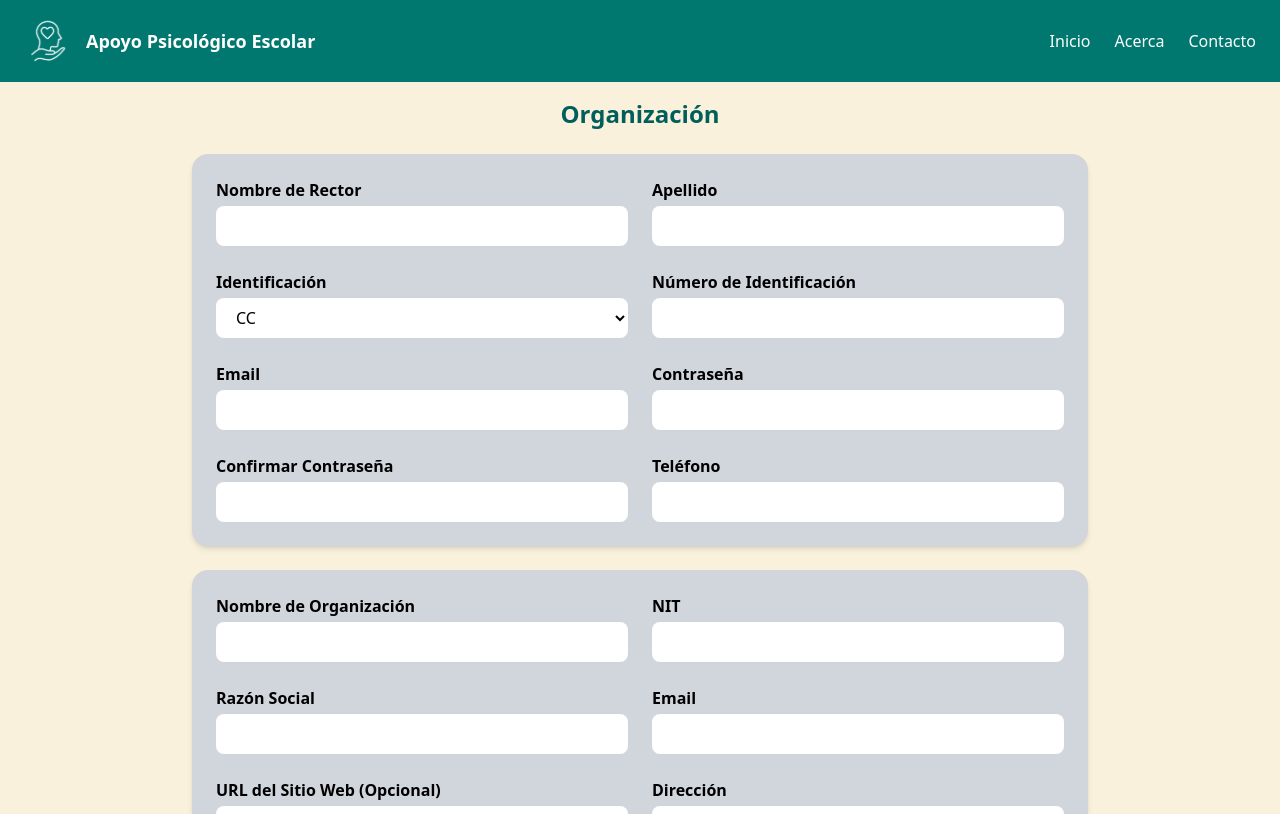
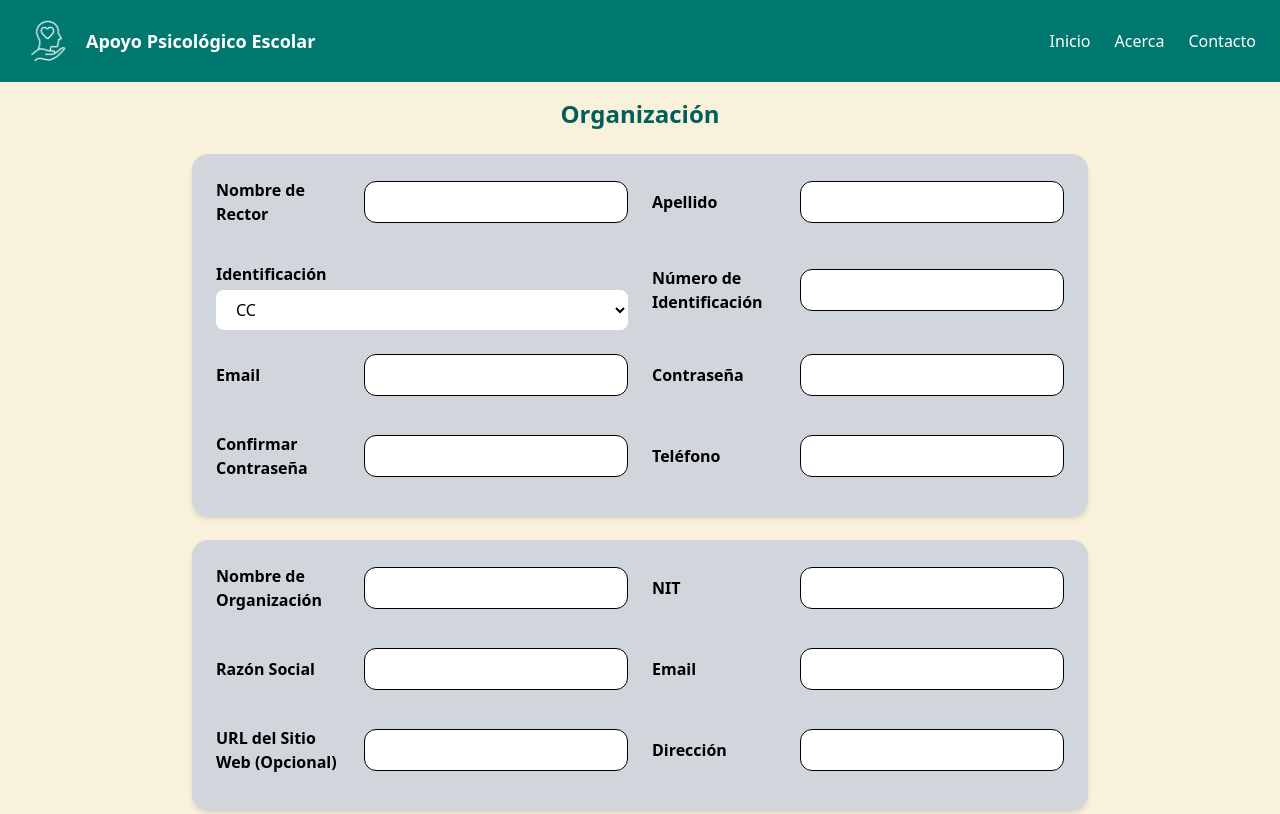
Before and after one commit to GPplay/Sistema-de-gestion-de-ayuda-psicologica, a React (Vite) app: page /registro/organizacion in a window 1280 px wide. Shown: the top 814 px of the page. Built offline with nearby package versions, Linux system fonts and the light colour scheme.

Commit message:
Registrar estudiante

```diff
--- /dev/null
+++ b/src/Components/FromButtons.jsx
@@ -0,0 +1,18 @@
+const FormButtons = ({ onRegister, onUpload }) => (
+  <div className="flex justify-around mt-6">
+    <button
+      onClick={onUpload}
+      className="bg-teal-700 text-white px-6 py-2 rounded-full hover:bg-teal-900 transition flex items-center gap-2"
+    >
+      Subir Excel ⬆️
+    </button>
+    <button
+      onClick={onRegister}
+      className="bg-teal-700 text-white px-6 py-2 rounded-full hover:bg-teal-900 transition flex items-center gap-2"
+    >
+      Registrar ✈️
+    </button>
+  </div>
+)
+
+export default FormButtons
--- /dev/null
+++ b/src/Components/InputField.jsx
@@ -0,0 +1,13 @@
+const InputField = ({ label, value, onChange, type = "text" }) => (
+  <div className="flex items-center justify-between gap-4 mb-3">
+    <label className="w-1/3 font-semibold">{label}</label>
+    <input
+      type={type}
+      value={value}
+      onChange={onChange}
+      className="w-2/3 px-3 py-2 border rounded-xl bg-white rounded-lg px-4 py-2"
+    />
+  </div>
+)
+
+export default InputField
--- a/src/Pages/Rector/RegistroEstudiante.jsx
+++ b/src/Pages/Rector/RegistroEstudiante.jsx
@@ -1,26 +1,62 @@
-import React from 'react';
+import { useState } from "react"
+import InputField from "../../Components/InputField"
+import FormButtons from "../../Components/FromButtons"
+import Sidebar from "../../Components/Sidebar"
 
-function RegistroEstudiante() {
+const RegistroEstudiante = () => {
+  const [form, setForm] = useState({
+    nombre: "",
+    apellido: "",
+    email: "",
+    contrasena: "",
+    identificacion: "",
+    telefono: "",
+    curso: "",
+    lugarNacimiento: "",
+    fechaNacimiento: "",
+    sexo: "",
+    eps: ""
+  })
+
+  const handleChange = (field) => (e) => {
+    setForm({ ...form, [field]: e.target.value })
+  }
+
+  const handleRegister = () => {
+    console.log("Datos del estudiante:", form)
+    alert("Estudiante registrado (simulado)")
+  }
+
+  const handleUpload = () => {
+    alert("Subida de Excel aún no implementada")
+  }
+
   return (
-    <div className="registro-estudiante">
-      <h1>Registro de Estudiante</h1>
-      <form>
-        <div>
-          <label htmlFor="nombre">Nombre:</label>
-          <input type="text" id="nombre" name="nombre" required />
+    <div className="flex h-screen overflow-hidden bg-[#f2ebdc]">
+      <Sidebar />
+      <main className="flex-1 overflow-y-auto p-6">
+        <h1 className="text-center text-3xl font-bold text-teal-800 mb-6">
+          Registrar Estudiante
+        </h1>
+
+        <div className="bg-gray-200 rounded-2xl shadow p-6 max-w-2xl mx-auto">
+          <InputField label="Nombre" value={form.nombre} onChange={handleChange("nombre")} />
+          <InputField label="Apellido" value={form.apellido} onChange={handleChange("apellido")} />
+          <InputField label="Email" value={form.email} onChange={handleChange("email")} type="email" />
+          <InputField label="Contraseña" value={form.contrasena} onChange={handleChange("contrasena")} type="password" />
+          <InputField label="Identificación" value={form.identificacion} onChange={handleChange("identificacion")} />
+          <InputField label="Teléfono" value={form.telefono} onChange={handleChange("telefono")} />
+          <InputField label="Curso" value={form.curso} onChange={handleChange("curso")} />
+          <InputField label="Lugar de nacimiento" value={form.lugarNacimiento} onChange={handleChange("lugarNacimiento")} />
+          <InputField label="Fecha de nacimiento" value={form.fechaNacimiento} onChange={handleChange("fechaNacimiento")} type="date" />
+          <InputField label="Sexo" value={form.sexo} onChange={handleChange("sexo")} />
+          <InputField label="EPS" value={form.eps} onChange={handleChange("eps")} />
+
+          <FormButtons onRegister={handleRegister} onUpload={handleUpload} />
         </div>
-        <div>
-          <label htmlFor="email">Correo Electrónico:</label>
-          <input type="email" id="email" name="email" required />
-        </div>
-        <div>
-          <label htmlFor="contraseña">Contraseña:</label>
-          <input type="password" id="contraseña" name="contraseña" required />
-        </div>
-        <button type="submit">Registrar</button>
-      </form>
+      </main>
     </div>
-  );
+  )
 }
 
-export default RegistroEstudiante;
+export default RegistroEstudiante
--- a/src/Pages/RegistroOrganizacion.jsx
+++ b/src/Pages/RegistroOrganizacion.jsx
@@ -1,44 +1,30 @@
-import React from "react";
-import { useState } from "react";
-import { Link } from "react-router-dom";
+import { useState } from "react"
+import InputField from "../Components/InputField"
 
 function RegistroOrganizacion() {
-
-  const [numeroId, setNumeroId] = useState('');
+  const [tipoId, setTipoId] = useState("CC")
+  const [numeroId, setNumeroId] = useState("")
 
   const handleNumeroChange = (e) => {
-    const valor = e.target.value;
-    // Elimina todo lo que no sean números
-    const soloNumeros = valor.replace(/\D/g, '');
-    setNumeroId(soloNumeros);
-  };
-
-
-    const [tipoId, setTipoId] = useState('CC');
+    const soloNumeros = e.target.value.replace(/\D/g, "")
+    setNumeroId(soloNumeros)
+  }
 
   const handleSubmit = (e) => {
-    e.preventDefault();
-    // Aquí podrías hacer envío a una API
-    console.log('Formulario enviado');
-  };
+    e.preventDefault()
+    console.log("Formulario enviado") // Aquí puedes enviar a API
+  }
 
-
-    return(
-        <div className="bg-[#f9f1dc] min-h-screen p-4 flex flex-col items-center">
+  return (
+    <div className="bg-[#f9f1dc] min-h-screen p-4 flex flex-col items-center">
       <h1 className="text-2xl font-bold text-teal-800 mb-6">Organización</h1>
 
       <form onSubmit={handleSubmit} className="w-full max-w-4xl space-y-6">
-        {/* Sección 1: Datos del rector */}
+
+        {/* 🔹 Sección 1: Datos del Rector */}
         <div className="bg-gray-300 p-6 rounded-2xl shadow-md grid grid-cols-1 md:grid-cols-2 gap-6">
-          <div className="flex flex-col">
-            <label className="font-bold mb-1">Nombre de Rector</label>
-            <input className="bg-white rounded-lg px-4 py-2" type="text" required />
-          </div>
-
-          <div className="flex flex-col">
-            <label className="font-bold mb-1">Apellido</label>
-            <input className="bg-white rounded-lg px-4 py-2" type="text" required />
-          </div>
+          <InputField label="Nombre de Rector" onChange={() => {}} />
+          <InputField label="Apellido" onChange={() => {}} />
 
           <div className="flex flex-col">
             <label className="font-bold mb-1">Identificación</label>
@@ -52,83 +38,40 @@ function RegistroOrganizacion() {
             </select>
           </div>
 
-          <div className="flex flex-col">
-            <label className="font-bold mb-1">Número de Identificación</label>
-                <input
-                    className="bg-white rounded-lg px-4 py-2"
-                    type="text"
-                    value={numeroId}
-                    onChange={handleNumeroChange}
-                    required
-                />
-            </div>
+          <InputField
+            label="Número de Identificación"
+            value={numeroId}
+            onChange={handleNumeroChange}
+          />
 
-          <div className="flex flex-col">
-            <label className="font-bold mb-1">Email</label>
-            <input className="bg-white rounded-lg px-4 py-2" type="text" required />
-          </div>
-
-          <div className="flex flex-col">
-            <label className="font-bold mb-1">Contraseña</label>
-            <input className="bg-white rounded-lg px-4 py-2" type="password" required />
-          </div>
-
-          <div className="flex flex-col">
-            <label className="font-bold mb-1">Confirmar Contraseña</label>
-            <input className="bg-white rounded-lg px-4 py-2" type="password" required />
-          </div>
-
-          <div className="flex flex-col">
-            <label className="font-bold mb-1">Teléfono</label>
-            <input className="bg-white rounded-lg px-4 py-2" type="tel" required />
-          </div>
+          <InputField label="Email" type="email" onChange={() => {}} />
+          <InputField label="Contraseña" type="password" onChange={() => {}} />
+          <InputField label="Confirmar Contraseña" type="password" onChange={() => {}} />
+          <InputField label="Teléfono" type="tel" onChange={() => {}} />
         </div>
 
-        {/* Sección 2: Datos de la organización */}
+        {/* 🔹 Sección 2: Datos de la organización */}
         <div className="bg-gray-300 p-6 rounded-2xl shadow-md grid grid-cols-1 md:grid-cols-2 gap-6">
-          <div className="flex flex-col">
-            <label className="font-bold mb-1">Nombre de Organización</label>
-            <input className="bg-white rounded-lg px-4 py-2" type="text" required />
-          </div>
-
-          <div className="flex flex-col">
-            <label className="font-bold mb-1">NIT</label>
-            <input className="bg-white rounded-lg px-4 py-2" type="text" required />
-          </div>
-
-          <div className="flex flex-col">
-            <label className="font-bold mb-1">Razón Social</label>
-            <input className="bg-white rounded-lg px-4 py-2" type="text" required />
-          </div>
-
-          <div className="flex flex-col">
-            <label className="font-bold mb-1">Email</label>
-            <input className="bg-white rounded-lg px-4 py-2" type="email" required />
-          </div>
-
-          <div className="flex flex-col">
-            <label className="font-bold mb-1">URL del Sitio Web (Opcional)</label>
-            <input className="bg-white rounded-lg px-4 py-2" type="url" />
-          </div>
-
-          <div className="flex flex-col">
-            <label className="font-bold mb-1">Dirección</label>
-            <input className="bg-white rounded-lg px-4 py-2" type="text" required />
-          </div>
+          <InputField label="Nombre de Organización" onChange={() => {}} />
+          <InputField label="NIT" onChange={() => {}} />
+          <InputField label="Razón Social" onChange={() => {}} />
+          <InputField label="Email" type="email" onChange={() => {}} />
+          <InputField label="URL del Sitio Web (Opcional)" type="url" onChange={() => {}} />
+          <InputField label="Dirección" onChange={() => {}} />
         </div>
 
+        {/* 🔘 Botón de enviar */}
         <div className="flex justify-center">
           <button
             type="submit"
             className="bg-teal-700 text-white px-8 py-3 rounded-full font-semibold hover:bg-teal-900 transition flex items-center gap-2"
           >
-            Registrar
-            <span className="text-xl">📤</span>
+            Registrar <span className="text-xl">📤</span>
           </button>
         </div>
       </form>
     </div>
-    );
+  )
 }
 
-export default RegistroOrganizacion;
+export default RegistroOrganizacion
```
